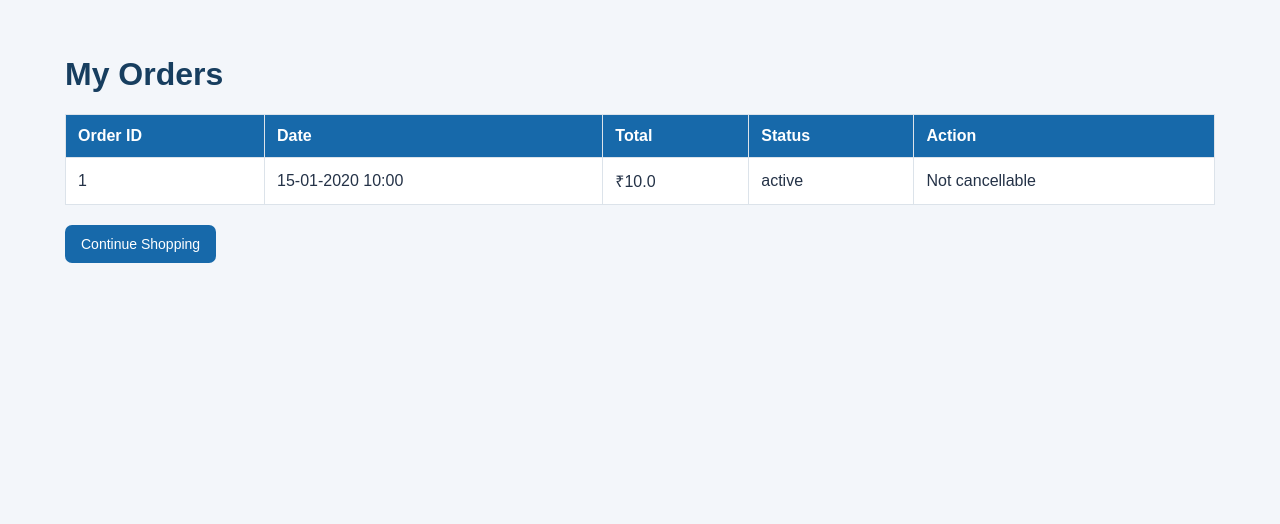
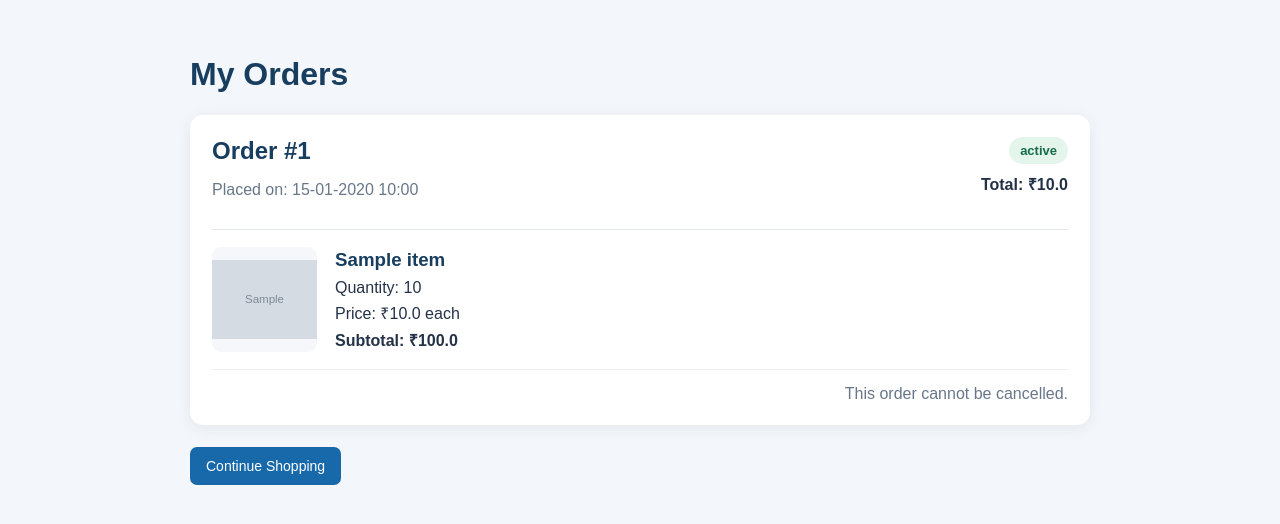
Before and after one commit to psslipika-a11y/online-shopping-app, a Spring Boot app: page /orders in a window 1280 px wide. Shown: the top 524 px of the page. Run offline with Spring Boot 4, Linux system fonts and the light colour scheme; a user stored in the database is signed in; tables that the repository leaves empty hold one stand-in row (values such as "Sample post"); grey boxes marked "Sample" are stand-in pictures; some of the project's set-up classes (security, data sources, template engines, error pages and the like) are left out, and stand-ins take their place.

Commit message:
Show product details in order history

```diff
--- a/src/main/java/com/example/onlineshopping/model/OrderItem.java
+++ b/src/main/java/com/example/onlineshopping/model/OrderItem.java
@@ -14,6 +14,9 @@ public class OrderItem {
     private Long productId;
 
     private String productName;
+
+    @Column(columnDefinition = "LONGTEXT")
+    private String productImageUrl;
 
     private double price;
 
@@ -36,6 +39,9 @@ public class OrderItem {
     public String getProductName() {
         return productName;
     }
+
+    public String getProductImageUrl() { return productImageUrl; }
+    public void setProductImageUrl(String productImageUrl) { this.productImageUrl = productImageUrl; }
 
     public void setProductName(String productName) {
         this.productName = productName;
--- a/src/main/java/com/example/onlineshopping/service/OrderService.java
+++ b/src/main/java/com/example/onlineshopping/service/OrderService.java
@@ -55,6 +55,7 @@ public class OrderService {
             OrderItem item = new OrderItem();
             item.setProductId(product.getId());
             item.setProductName(product.getName());
+            item.setProductImageUrl(product.getImageUrl());
             item.setPrice(product.getPrice());
             item.setQuantity(quantity);
             order.addItem(item);
--- a/src/main/resources/static/css/style.css
+++ b/src/main/resources/static/css/style.css
@@ -123,3 +123,21 @@ th { color:#fff; background:#1769aa; }
     background: transparent !important;
     color: #104d7d !important;
 }
+
+/* My Orders page */
+.orders-container { max-width: 900px; }
+.order-card { background: #fff; border-radius: 13px; padding: 22px; margin: 22px 0; box-shadow: 0 3px 16px #17324d12; }
+.order-heading { display: flex; justify-content: space-between; align-items: flex-start; gap: 16px; flex-wrap: wrap; border-bottom: 1px solid #e1e7ee; padding-bottom: 14px; }
+.order-heading h2 { margin: 0 0 6px; }
+.order-date, .muted { color: #68788a; }
+.order-summary { display: flex; flex-direction: column; align-items: flex-end; gap: 9px; }
+.order-status { display: inline-block; padding: 6px 11px; border-radius: 20px; font-size: 13px; font-weight: bold; }
+.status-placed { background: #e4f5eb; color: #176b4d; }
+.status-cancelled { background: #fdeaea; color: #a12626; }
+.ordered-product { display: flex; align-items: center; gap: 18px; padding: 17px 0; border-bottom: 1px solid #edf0f4; }
+.ordered-product-image { width: 105px; height: 105px; flex: 0 0 105px; object-fit: contain; background: #f5f7fa; border-radius: 9px; }
+.image-placeholder { display: grid; place-items: center; color: #75869a; font-size: 13px; }
+.ordered-product-details h3 { margin: 0 0 8px; }
+.ordered-product-details p { margin: 5px 0; }
+.order-actions { display: flex; justify-content: flex-end; padding-top: 15px; }
+@media (max-width: 520px) { .order-card { padding: 15px; } .ordered-product { align-items: flex-start; gap: 12px; } .ordered-product-image { width: 82px; height: 82px; flex-basis: 82px; } .order-summary { align-items: flex-start; } }
--- a/src/main/resources/templates/orders.html
+++ b/src/main/resources/templates/orders.html
@@ -1,19 +1,54 @@
 <!DOCTYPE html>
 <html xmlns:th="http://www.thymeleaf.org">
-<head><title>My Orders</title><link rel="stylesheet" th:href="@{/css/style.css}"></head>
-<body><main class="container"><h1>My Orders</h1>
-<p class="success" th:if="${message}" th:text="${message}"></p>
-<p class="error" th:if="${errorMessage}" th:text="${errorMessage}"></p>
-<table><thead><tr><th>Order ID</th><th>Date</th><th>Total</th><th>Status</th><th>Action</th></tr></thead>
-<tbody><tr th:each="order : ${orders}">
-<td th:text="${order.id}"></td>
-<td th:text="${#temporals.format(order.orderDate, 'dd-MM-yyyy HH:mm')}"></td>
-<td th:text="|₹${order.totalAmount}|"></td><td th:text="${order.status}"></td>
-<td><form th:if="${order.status == 'PLACED'}"
- th:action="@{/orders/{id}/cancel(id=${order.id})}" method="post" class="table-form"
- onsubmit="return confirm('Are you sure you want to cancel this order?');">
-<button type="submit" class="danger-button">Cancel Order</button></form>
-<span th:if="${order.status != 'PLACED'}">Not cancellable</span></td>
-</tr></tbody></table>
-<p th:if="${#lists.isEmpty(orders)}">You have not placed any orders yet.</p>
-<a class="primary-button" th:href="@{/}">Continue Shopping</a></main></body></html>
+<head>
+    <title>My Orders</title>
+    <link rel="stylesheet" th:href="@{/css/style.css}">
+</head>
+<body>
+<main class="container orders-container">
+    <h1>My Orders</h1>
+    <p class="success" th:if="${message}" th:text="${message}"></p>
+    <p class="error" th:if="${errorMessage}" th:text="${errorMessage}"></p>
+
+    <p th:if="${#lists.isEmpty(orders)}">You have not placed any orders yet.</p>
+
+    <section class="order-card" th:each="order : ${orders}">
+        <div class="order-heading">
+            <div>
+                <h2 th:text="|Order #${order.id}|">Order #1</h2>
+                <p class="order-date" th:text="|Placed on: ${#temporals.format(order.orderDate, 'dd-MM-yyyy HH:mm')}|">Placed on</p>
+            </div>
+            <div class="order-summary">
+                <span class="order-status" th:classappend="${order.status == 'CANCELLED'} ? ' status-cancelled' : ' status-placed'" th:text="${order.status}">PLACED</span>
+                <strong th:text="|Total: ₹${order.totalAmount}|">Total</strong>
+            </div>
+        </div>
+
+        <div class="ordered-product" th:each="item : ${order.items}">
+            <img class="ordered-product-image"
+                 th:if="${item.productImageUrl != null and !#strings.isEmpty(item.productImageUrl)}"
+                 th:src="${item.productImageUrl}" th:alt="${item.productName}">
+            <div class="ordered-product-image image-placeholder"
+                 th:if="${item.productImageUrl == null or #strings.isEmpty(item.productImageUrl)}">No image</div>
+            <div class="ordered-product-details">
+                <h3 th:text="${item.productName}">Product name</h3>
+                <p th:text="|Quantity: ${item.quantity}|">Quantity</p>
+                <p th:text="|Price: ₹${item.price} each|">Price</p>
+                <strong th:text="|Subtotal: ₹${item.price * item.quantity}|">Subtotal</strong>
+            </div>
+        </div>
+
+        <div class="order-actions">
+            <form th:if="${order.status == 'PLACED'}"
+                  th:action="@{/orders/{id}/cancel(id=${order.id})}" method="post" class="table-form"
+                  onsubmit="return confirm('You are cancelling the entire order shown above. Are you sure?');">
+                <button type="submit" class="danger-button">Cancel This Order</button>
+            </form>
+            <span class="muted" th:if="${order.status != 'PLACED'}">This order cannot be cancelled.</span>
+        </div>
+    </section>
+
+    <a class="primary-button" th:href="@{/}">Continue Shopping</a>
+</main>
+</body>
+</html>
```
